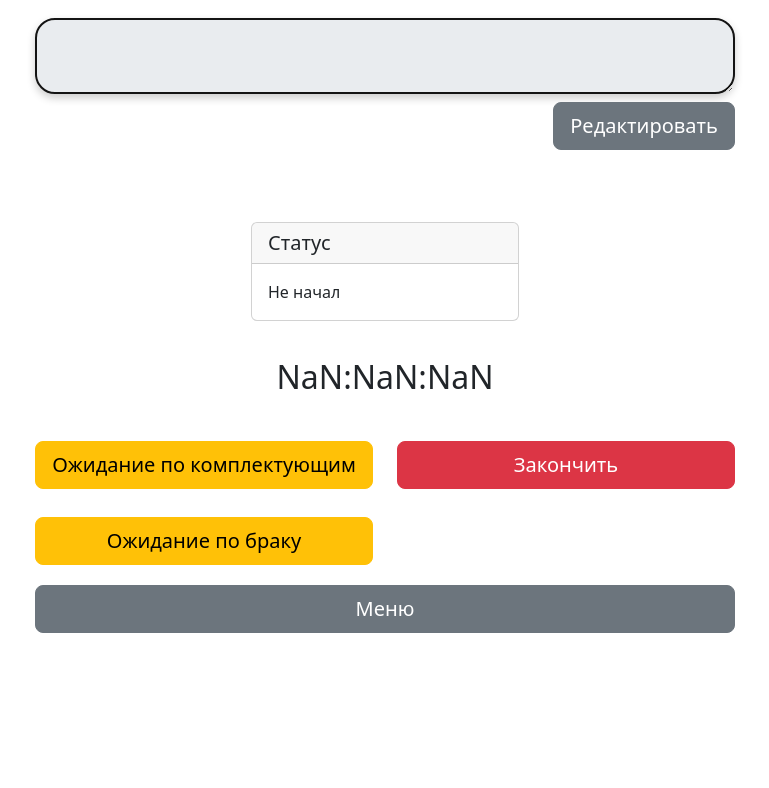
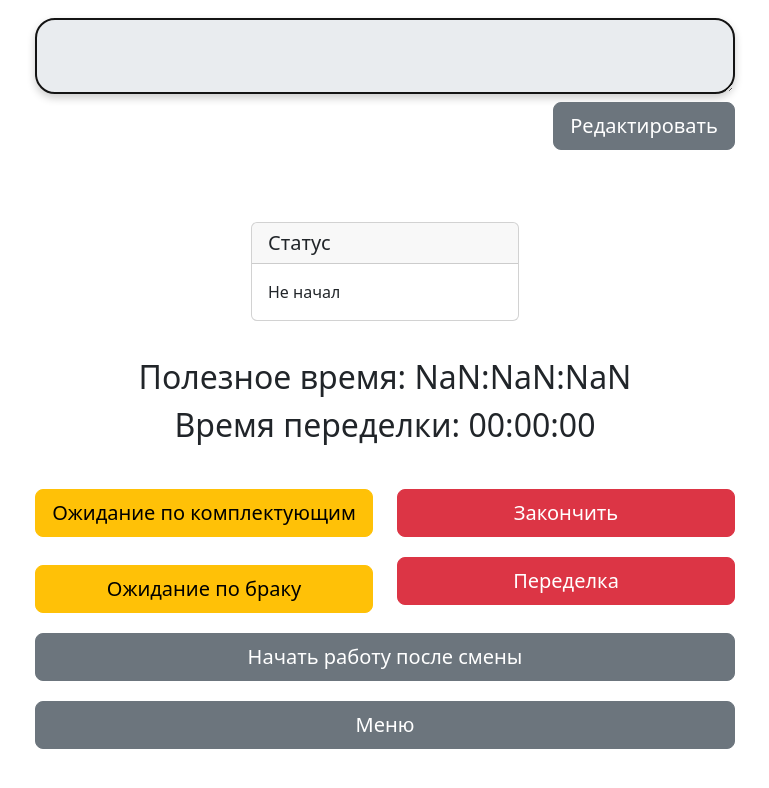
Before and after one commit to gorisso1/frontGeo, a React (Create React App) app: page /comment/1/1/1 in a window 1280 px wide. Shown: the part 432-1220 px from the top of the page, without its empty margins (255-1024 px from the left). Before the commit the page ends 1121 px from the top, so only its background shows below. Built offline with nearby package versions, Linux system fonts and the light colour scheme; no server answers; sample sign-in values are in the browser's storage.

Commit message:
before change auth system

```diff
--- a/src/pages/AdminEmployee.js
+++ b/src/pages/AdminEmployee.js
@@ -37,9 +37,6 @@ function AdminEmployee() {
             alert('Заполните все поля');
             return;
         }
-
-
-
 
         sendPostRequestEmployee('employee-task/create/', {
             task_id: sendData.task,
--- a/src/pages/CommentPage.js
+++ b/src/pages/CommentPage.js
@@ -5,23 +5,28 @@ import Row from 'react-bootstrap/Row'
 import Col from 'react-bootstrap/Col'
 import Form from 'react-bootstrap/Form';
 import {Card, Modal} from 'react-bootstrap';
-import { useState } from 'react';
-import { useParams } from 'react-router-dom';
-import { useEffect } from 'react';
-import { sendGetRequest } from '../utils/requests';
-import { sendPutRequest } from '../utils/requests';
-import { sendPostRequest } from '../utils/requests';
-import { useNavigate } from 'react-router-dom';
-import { useRef } from 'react';
+import {useState} from 'react';
+import {useParams} from 'react-router-dom';
+import {useEffect} from 'react';
+import {sendGetRequest} from '../utils/requests';
+import {sendPutRequest} from '../utils/requests';
+import {sendPostRequest} from '../utils/requests';
+import {useNavigate} from 'react-router-dom';
+import {useRef} from 'react';
 
 import '../css/page.css'
-import {da} from "date-fns/locale";
 
 function CommentPage() {
-  const [time, setTime] = useState({ hours: 0, minutes: 0, seconds: 0 });
+
+    const [timeRework, setTimeRework] = useState({hours: 0, minutes: 0, seconds: 0})
+    const [timerReworkRunning, setTimerReworkRunning] = useState(false);
+
+    const [employeeTaskId, setEmployeeTaskId] = useState(null)
+
     const navigate = useNavigate();
+    const [time, setTime] = useState({hours: 0, minutes: 0, seconds: 0});
     const [timerRunning, setTimerRunning] = useState(false);
-  const { id, employeeId, taskId} = useParams();
+    const {id, employeeId, taskId} = useParams();
     const [showStartButton, setShowStartButton] = useState(true)
     const [showRedButton, setShowRedButton] = useState(false)
     const [showSaveButton, setShowSaveButton] = useState(false)
@@ -31,10 +36,10 @@ function CommentPage() {
     const textareaRef2 = useRef(null);
     const [data, setData] = useState({
         name: '',
-      item:'',
-      paused_message:'Не начал',
+        item: '',
+        paused_message: 'Не начал',
 
-      admin:'',
+        admin: '',
 
         surname: '',
         title: '',
@@ -48,11 +53,28 @@ function CommentPage() {
     })
 
 
+    const handleInputChange = (e) => {
+        const {name, value} = e.target;
+        setFormData({...formData, [name]: value});
+    };
 
-  const handleInputChange = (e) => {
-    const { name, value } = e.target;
-    setFormData({ ...formData, [name]: value });
-};
+
+    useEffect(() => {
+        sendGetRequest(`employees/?plot_id=${id}`)
+            .then((response) => {
+                console.log("response:", response)
+                const filteredResponse = response.filter(res => res.task_info !== null && res.task_info !== undefined);
+                console.log("filter", filteredResponse)
+                const findResponse = filteredResponse.find(res => res.id === parseInt(employeeId, 10))
+                console.log("findResponse", findResponse)
+                setEmployeeTaskId(findResponse.task_info.employee_task_id)
+                console.log("employee_task_id: ",findResponse.task_info.employee_task_id)
+            })
+            .catch((error) => {
+                console.error('Ошибка при получении данных', error);
+            });
+    }, [])
+
 
     useEffect(() => {
         if (textareaRef1.current) {
@@ -69,9 +91,6 @@ useEffect(() => {
             textareaRef2.current.style.height = `${textareaRef2.current.scrollHeight}px`;
         }
     }, [formData.comment]);
-
-
-
 
 
     useEffect(() => {
@@ -100,6 +119,31 @@ useEffect(() => {
         };
     }, [timerRunning]);
 
+    useEffect(() => {
+        let intervalRework;
+
+        if (timerReworkRunning) {
+            intervalRework = setInterval(() => {
+                setTimeRework((prevTime) => {
+                    const newSeconds = prevTime.seconds + 1;
+                    const newMinutes = prevTime.minutes + Math.floor(newSeconds / 60);
+                    const newHours = prevTime.hours + Math.floor(newMinutes / 60);
+
+                    return {
+                        hours: newHours,
+                        minutes: newMinutes % 60,
+                        seconds: newSeconds % 60,
+                    };
+                });
+            }, 1000);
+        } else {
+            clearInterval(intervalRework);
+        }
+
+        return () => {
+            clearInterval(intervalRework);
+        };
+    }, [timerReworkRunning]);
 
 
     useEffect(() => {
@@ -113,7 +157,7 @@ useEffect(() => {
                         minutes: Math.floor(secondsStr / 60) % 60,
                         hours: Math.floor(secondsStr / 3600),
                     });
-                    setFormData({ ...formData, comment: response.employee_comment });
+                    setFormData({...formData, comment: response.employee_comment});
                     setDisabled(true);
                     setShowStartButton(false);
                     setTimerRunning(!response.is_paused);
@@ -126,9 +170,6 @@ useEffect(() => {
                 console.error('Ошибка при получении данных', error);
             });
     }, [employeeId, taskId]);
-
-
-
 
 
     useEffect(() => {
@@ -167,13 +208,50 @@ useEffect(() => {
     }, [employeeId, id, taskId]);
 
 
+    const handleReworkRunningButtonClick = () => {
+        setTimerReworkRunning(true);
+        setTimerRunning(false)
 
+        const putData = {
+            admin_comment: data.comment,
+            employee_comment: formData.employee_comment,
+            title: data.task,
+            plot: data.plot,
+            type_of_task: data.type_of_task,
+            created_by: data.created_by
+        };
 
+        setData((prevState) => ({
+            ...prevState,
+            paused_message: "Переделка"
+        }));
 
+        console.log("put data: ", putData)
+        sendPostRequest(`start-rework/`, {task_id: employeeTaskId}).then((data) => console.log("Кидаем второй запрос на продолжение: ", data))
 
+    };
 
+    const handleReworkStopButtonClick = () => {
+        setTimerReworkRunning(false);
+        setTimerRunning(true)
+        const putData = {
+            admin_comment: data.comment,
+            employee_comment: formData.employee_comment,
+            title: data.task,
+            plot: data.plot,
+            type_of_task: data.type_of_task,
+            created_by: data.created_by
+        };
 
+        setData((prevState) => ({
+            ...prevState,
+            paused_message: "В работе"
+        }));
 
+        console.log("put data: ", putData)
+        sendPostRequest(`stop-rework/`, {task_id: employeeTaskId}).then((data) => console.log("Кидаем второй запрос на продолжение: ", data))
+
+    };
 
 
     const handleStartButtonClick = () => {
@@ -195,6 +273,7 @@ useEffect(() => {
         const postData = {
             action: 'start',
         };
+        console.log("task", taskId)
 
         // Отправка первого запроса
         sendPutRequest(`tasks/${taskId}/`, putData)
@@ -217,7 +296,7 @@ useEffect(() => {
             })
             .then(responseData => {
                 console.log(responseData);
-
+                sendPostRequest(`start-useful-time/`, {task_id: employeeTaskId}).then((data) => console.log("Кидаем второй запрос: ", data))
                 // Возможно, здесь могут быть дополнительные действия после выполнения всех запросов
             })
             .catch(error => {
@@ -247,15 +326,15 @@ useEffect(() => {
     }
 
 
-    const handleContinue = () =>{
+    const handleContinue = () => {
         const startData = {
             action: 'start',
-
-
         };
         sendPostRequest(`timer/?task_id=${taskId}&employee_id=${employeeId}`, startData)
             .then(responseData => {
                 console.log(responseData);
+                sendPostRequest(`start-useful-time/`, {task_id: employeeTaskId}).then((data) => console.log("Кидаем второй запрос на продолжение: ", data))
+
             })
             .catch(error => {
                 console.error('Ошибка:', error);
@@ -280,10 +359,11 @@ useEffect(() => {
             action: 'pause',
             message: message,
         };
-
         sendPostRequest(`timer/?task_id=${taskId}&employee_id=${employeeId}`, stopData)
             .then(() => {
                 setTimerRunning(false);
+                sendPostRequest(`stop-useful-time/`, {task_id: employeeTaskId}).then((data) => console.log("Кидаем второй запрос на паузу: ", data))
+
             })
             .catch((error) => {
                 console.error('Ошибка:', error);
@@ -301,21 +381,23 @@ useEffect(() => {
 
         sendPostRequest(`timer/?task_id=${taskId}&employee_id=${employeeId}`, finishData)
             .then(() => {
-                navigate('/');
+                sendPostRequest(`end-task/`, {task_id: employeeTaskId}).then((data) => console.log("Кидаем второй запрос: ", data))
+
+                navigate('/start');
             })
             .catch((error) => {
                 console.error('Ошибка:', error);
             });
 
         setShowStartButton(true);
-        setFormData({ ...formData, comment: '' });
+        setFormData({...formData, comment: ''});
         setDisabled(false);
         setShowFinishModal(false);
         setTimerRunning(false);
-        setTime({ hours: 0, minutes: 0, seconds: 0 });
+        setTime({hours: 0, minutes: 0, seconds: 0});
     };
 
-    console.log(data)
+
     return (
         <>
             <Container>
@@ -471,6 +553,7 @@ useEffect(() => {
                         <div className='block'>
                             <Row>
                                 <div className="timer">
+                                    <span>Полезное время: </span>
                                     {String(time.hours).padStart(2, '0')}:
                                     {String(time.minutes).padStart(2, '0')}:
                                     {String(time.seconds).padStart(2, '0')}
@@ -478,10 +561,20 @@ useEffect(() => {
                             </Row>
                         </div>
                         <div className='block'>
+                            <Row>
+                                <div className="timer">
+                                    <span>Время переделки: </span>
+                                    {String(timeRework.hours).padStart(2, '0')}:
+                                    {String(timeRework.minutes).padStart(2, '0')}:
+                                    {String(timeRework.seconds).padStart(2, '0')}
+                                </div>
+                            </Row>
+                        </div>
+                        <div className='block'>
                             <Col className='admin-botton'>
                                 <Row>
+                                    {!timerReworkRunning && (
                                         <Col>
-
                                             <div className="d-grid gap-2">
                                                 {timerRunning ? (
                                                     <>
@@ -507,20 +600,49 @@ useEffect(() => {
 
                                             </div>
                                         </Col>
+                                    )}
                                     <Col>
                                         <div className="d-grid gap-2">
 
+                                            {!timerReworkRunning && (
                                                 <Button className='buttons-timer' variant="danger" size='lg'
                                                         onClick={handleFinishButtonClick}>
                                                     Закончить
                                                 </Button>
+                                            )}
+                                        </div>
+
+                                        <div className="d-grid gap-2">
+
+                                            {!timerReworkRunning && timerRunning &&
+                                                <Button className='buttons-timer' variant="danger" size='lg'
+                                                        onClick={handleReworkRunningButtonClick}>
+                                                    Переделка
+                                                </Button>
+                                            }
+                                            {timerReworkRunning &&
+                                                <Button className='buttons-timer' variant="danger" size='lg'
+                                                        onClick={handleReworkStopButtonClick}>
+                                                    Закончить переделку
+                                                </Button>
+                                            }
                                         </div>
                                     </Col>
                                 </Row>
 
                                 <Row>
                                     <div className="d-grid gap-2">
-                                    <Button className='buttons-timer' href='/' variant="secondary" size='lg'
+                                        <Button className='buttons-timer' variant="secondary" size='lg'
+                                        >
+                                            Начать работу после смены
+
+                                        </Button>
+                                    </div>
+                                </Row>
+
+                                <Row>
+                                    <div className="d-grid gap-2">
+                                        <Button className='buttons-timer' href='/start' variant="secondary" size='lg'
                                         >
                                             Меню
 
```
Also changed, not shown: src/pages/ReportPage.js (+28 -7 lines). Lines whose indentation alone changed are shown as unchanged.
